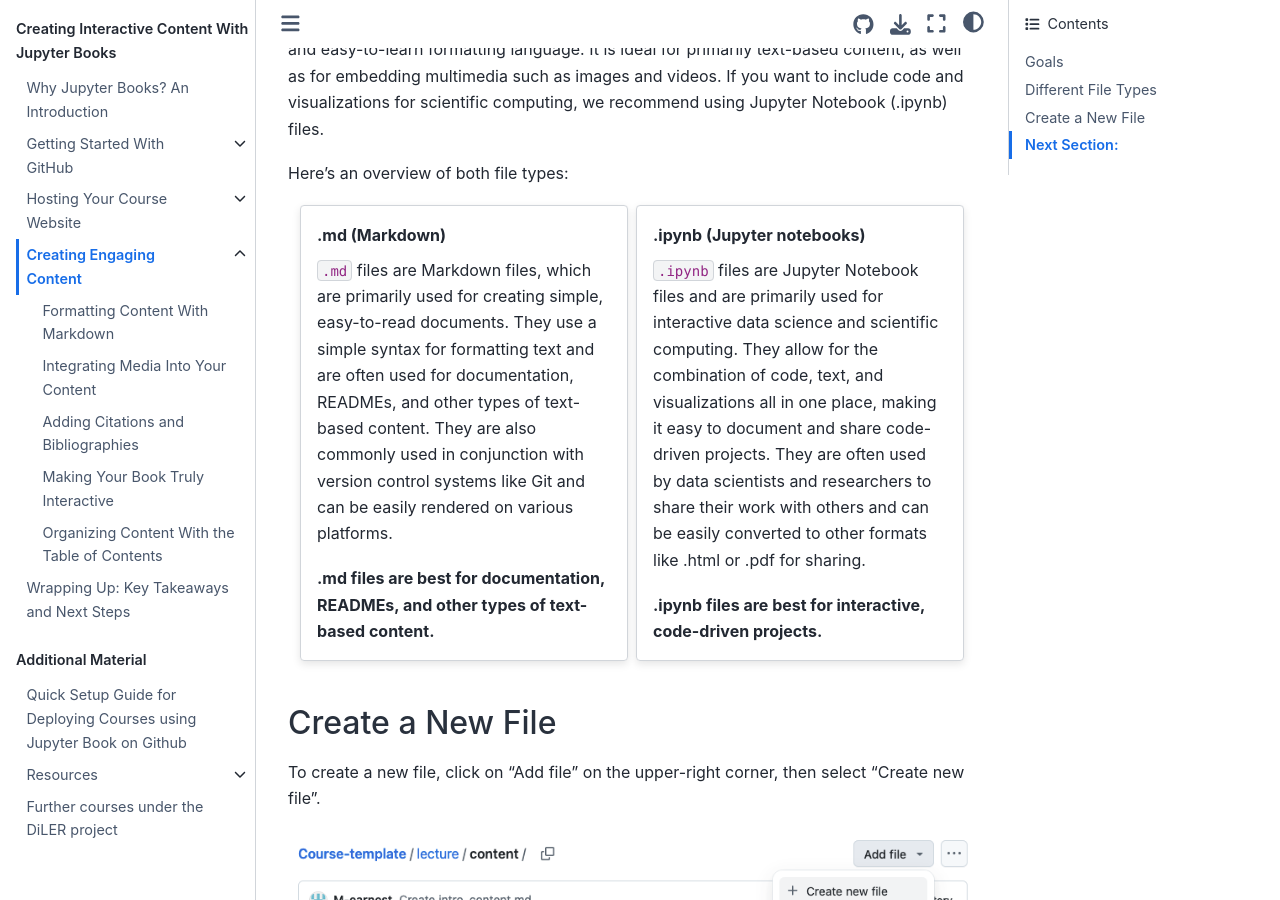
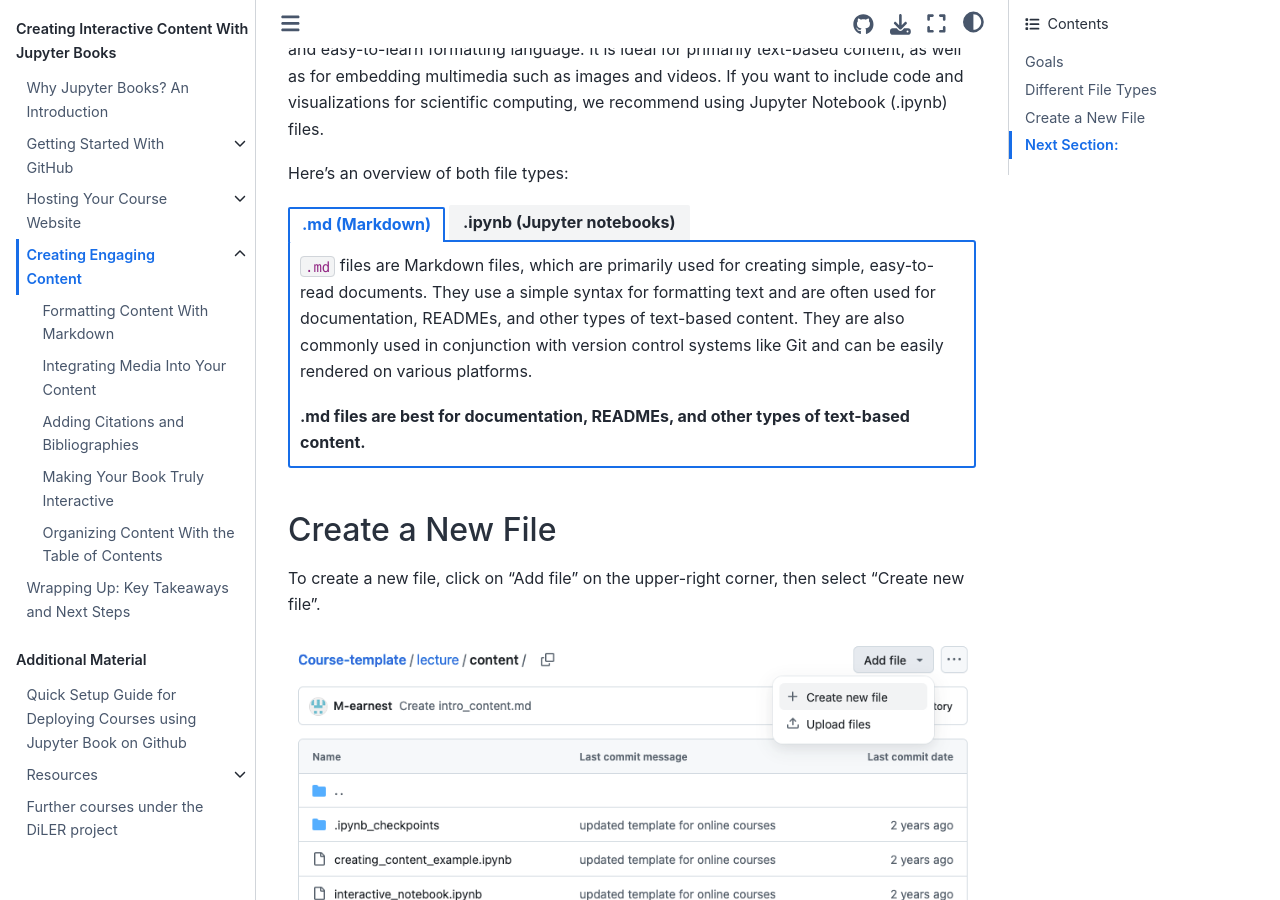
Before and after one commit to M-earnest/tutorial_jupyter_books, a Jupyter Book: the page built from content/3_create/intro.md, in a window 1280 px wide and 900 px high, scrolled down 679 px. Built offline with Jupyter Book 1.0.4 settings and Sphinx 7.4.7 and the Sphinx Book theme 1.1.4, drawn with Linux system fonts in a browser that asks for light colours; pages that are not in the unit, such as notebooks, are missing from menus.

Commit message:
Update intro.md

`````diff
--- a/content/3_create/intro.md
+++ b/content/3_create/intro.md
@@ -19,21 +19,19 @@
 In this tutorial, we will focus on using Markdown (.md) files, as Markdown is a powerful and easy-to-learn formatting language. It is ideal for primarily text-based content, as well as for embedding multimedia such as images and videos. If you want to include code and visualizations for scientific computing, we recommend using Jupyter Notebook (.ipynb) files.
 
 Here’s an overview of both file types:
-::::{grid}
-:gutter: 2
-
-:::{grid-item-card} .md (Markdown)
+````{tab-set}
+```{tab-item} .md (Markdown)
  `.md` files are Markdown files, which are primarily used for creating simple, easy-to-read documents. They use a simple syntax for formatting text and are often used for documentation, READMEs, and other types of text-based content. They are also commonly used in conjunction with version control systems like Git and can be easily rendered on various platforms.
 
  **.md files are best for documentation, READMEs, and other types of text-based content.**
- :::
+```
 
-:::{grid-item-card} .ipynb (Jupyter notebooks)
+```{tab-item} .ipynb (Jupyter notebooks)
 `.ipynb` files are Jupyter Notebook files and are primarily used for interactive data science and scientific computing. They allow for the combination of code, text, and visualizations all in one place, making it easy to document and share code-driven projects. They are often used by data scientists and researchers to share their work with others and can be easily converted to other formats like .html or .pdf for sharing.
 
 **.ipynb files are best for interactive, code-driven projects.**
-:::
-::::
+```
+````
 
 
 ## Create a New File
@@ -44,7 +42,7 @@
 
 Next, give your file a name and specify the file type, such as "introduction.md" to create a Markdown file.
 
-![Image of the field where the file name is entered, with "introduction.md" written in it.](../../static/include_type.png)
+![Image of the field where the file name is entered, with "\introduction.md" written in it.](../../static/include_type.png)
 
 Now, you can add your content to the file.
 
`````
